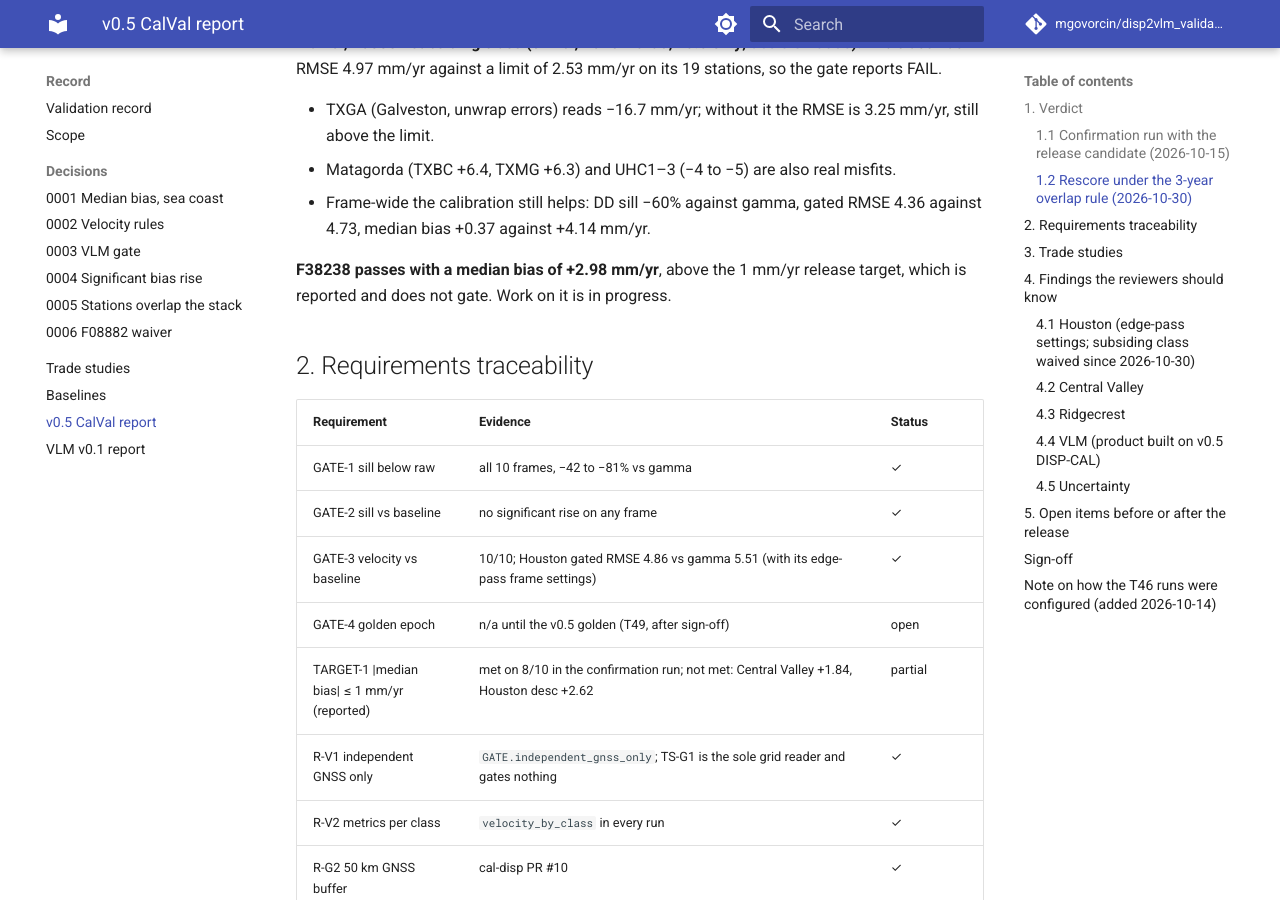
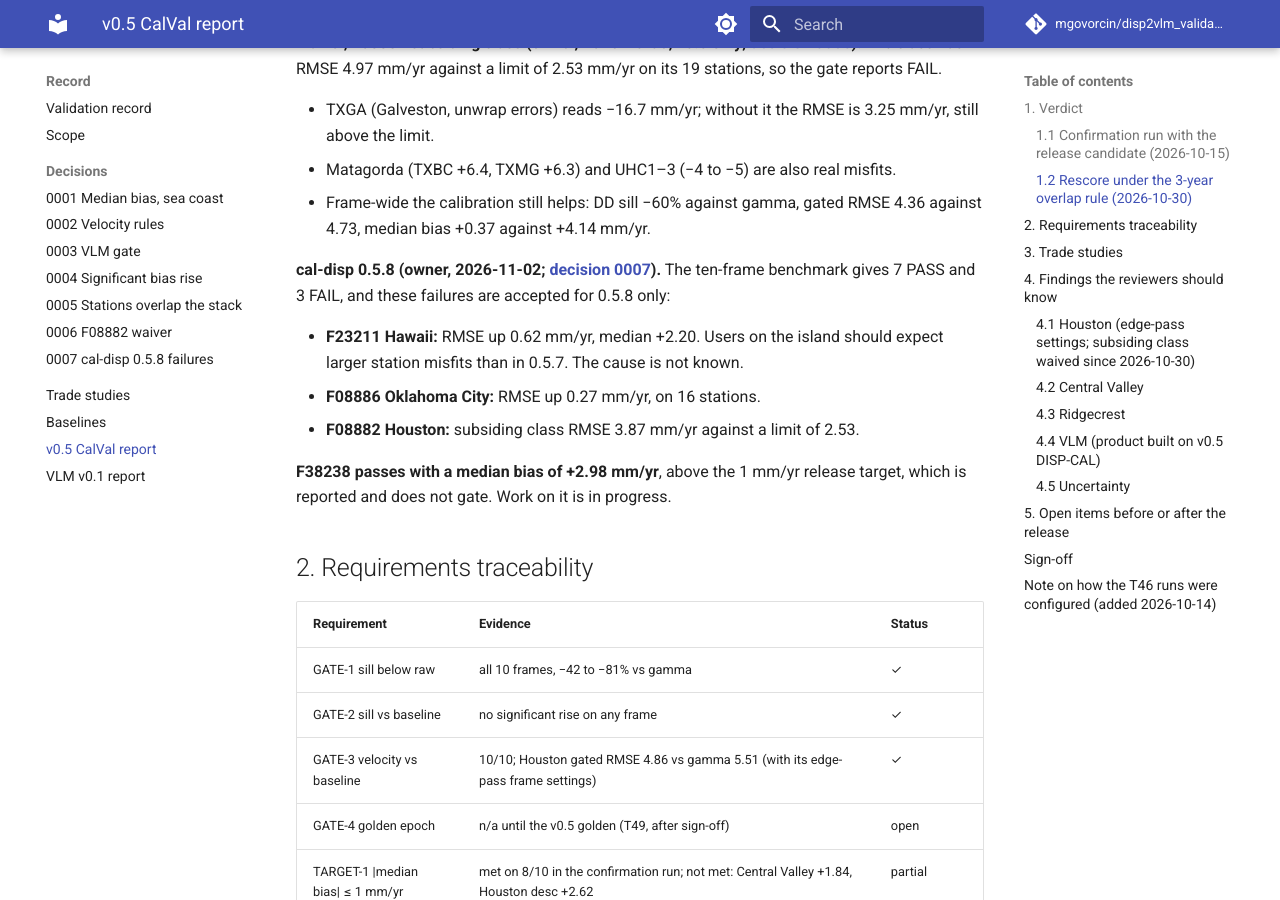
Before and after one commit to mgovorcin/disp2vlm_validation, an MkDocs documentation site: the page built from docs/vnv/v0.5-calval-report.md, in a window 1280 px wide and 900 px high, scrolled down 4178 px. Built offline with MkDocs 1.6.1 and Material for MkDocs 9.7.7, drawn with Linux system fonts in a browser that asks for light colours; comment, search, counter and statistics services are not loaded.

Commit message:
docs(decisions): cal-disp 0.5.8 ships with three benchmark failures (decision 0007)
Co-Authored-By: Claude Opus 5.5 <noreply@anthropic.com>

```diff
--- a/docs/vnv/v0.5-calval-report.md
+++ b/docs/vnv/v0.5-calval-report.md
@@ -120,6 +120,15 @@ reports FAIL.
 - Matagorda (TXBC +6.4, TXMG +6.3) and UHC1–3 (−4 to −5) are also real misfits.
 - Frame-wide the calibration still helps: DD sill −60% against gamma, gated RMSE
   4.36 against 4.73, median bias +0.37 against +4.14 mm/yr.
+
+**cal-disp 0.5.8 (owner, 2026-11-02;
+[decision 0007](../decisions/0007-v058-benchmark-failures.md)).** The ten-frame
+benchmark gives 7 PASS and 3 FAIL, and these failures are accepted for 0.5.8 only:
+
+- **F23211 Hawaii:** RMSE up 0.62 mm/yr, median +2.20. Users on the island should
+  expect larger station misfits than in 0.5.7. The cause is not known.
+- **F08886 Oklahoma City:** RMSE up 0.27 mm/yr, on 16 stations.
+- **F08882 Houston:** subsiding class RMSE 3.87 mm/yr against a limit of 2.53.
 
 **F38238 passes with a median bias of +2.98 mm/yr**, above the 1 mm/yr release
 target, which is reported and does not gate. Work on it is in progress.
--- a/mkdocs.yml
+++ b/mkdocs.yml
@@ -51,6 +51,7 @@ nav:
           - 0004 Significant bias rise: decisions/0004-significant-bias-rise.md
           - 0005 Stations overlap the stack: decisions/0005-velocity-stations-overlap-the-stack.md
           - 0006 F08882 waiver: decisions/0006-f08882-subsiding-waiver.md
+          - 0007 cal-disp 0.5.8 failures: decisions/0007-v058-benchmark-failures.md
       - Trade studies: record/studies.md
       - Baselines: baselines.md
       - v0.5 CalVal report: vnv/v0.5-calval-report.md
```
Also changed, not shown: docs/decisions/0006-f08882-subsiding-waiver.md (+4 -0 lines), docs/decisions/0007-v058-benchmark-failures.md (added, +80 -0 lines).
